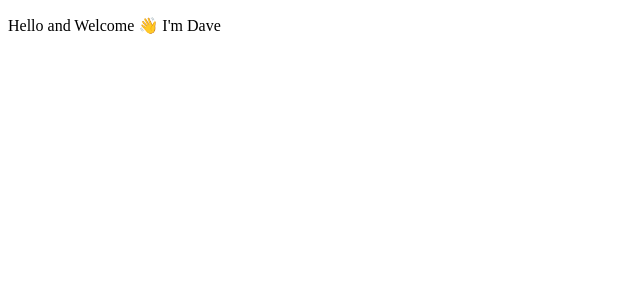
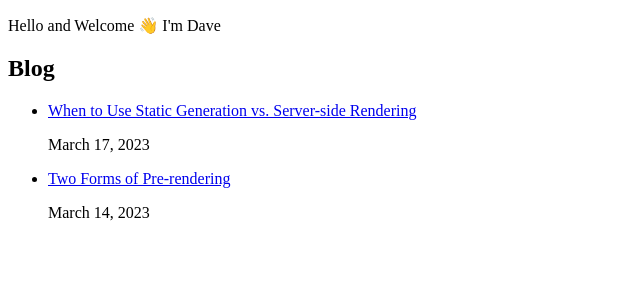
Before and after one commit to jawdat89/next-blog, a Next.js app: page / in a window 1280 px wide. Shown: the top 300 px of the page, without its empty margins (0-640 px from the left). Built offline with nearby package versions, Linux system fonts and the light colour scheme.

Commit message:
Posts list

```diff
--- /dev/null
+++ b/app/components/ListItem.tsx
@@ -0,0 +1,24 @@
+import Link from "next/link";
+import getFormattedDate from "@/lib/getFormattedDate";
+
+type Props = {
+  post: BlogPost;
+};
+
+export default function ListItem({ post }: Props) {
+  const { id, title, date } = post;
+
+  const formattedDate = getFormattedDate(date);
+  return (
+    <li className="mt-4 text-2xl dark:text-white/90" key={id}>
+      <Link
+        className="underline hover:text-black/70 dark:hover:text-white"
+        href={`/posts/${id}`}
+      >
+        {title}
+      </Link>
+      <br />
+      <p className="text-sm mt-1">{formattedDate}</p>
+    </li>
+  );
+}
--- /dev/null
+++ b/app/components/Posts.tsx
@@ -0,0 +1,17 @@
+import { getSortedPostsData } from "@/lib/posts";
+import ListItem from "./ListItem";
+
+export default function Posts() {
+  const posts = getSortedPostsData();
+
+  return (
+    <section className="mt-6 mx-auto max-w-2xl">
+      <h2 className="text-4xl font-bold dark:text-white/90">Blog</h2>
+      <ul className="w-full">
+        {posts.map((post) => (
+          <ListItem key={post.id} post={post} />
+        ))}
+      </ul>
+    </section>
+  );
+}
--- a/app/page.tsx
+++ b/app/page.tsx
@@ -1,3 +1,5 @@
+import Posts from "./components/Posts";
+
 export default function Home() {
   return (
     <main className="px-6 mx-auto">
@@ -7,6 +9,8 @@ export default function Home() {
           I'm <span className="font-bold">Dave</span>
         </span>
       </p>
+
+      <Posts />
     </main>
   );
 }
--- a/blogposts/pre-rendering.md
+++ b/blogposts/pre-rendering.md
@@ -1,6 +1,6 @@
 ---
 title: 'Two Forms of Pre-rendering'
-data: '2023-03-14'
+date: '2023-03-14'
 ---
 
 Next.js has two forms of pre-rendering: **Static Generation** and **Server-side Rendering**. The difference is in **when** it generates the HTML for a page.
--- /dev/null
+++ b/lib/getFormattedDate.ts
@@ -0,0 +1,5 @@
+export default function getFormattedDate(dateString: string): string {
+  return new Intl.DateTimeFormat("en-US", { dateStyle: "long" }).format(
+    new Date(dateString)
+  );
+}
--- a/types.d.ts
+++ b/types.d.ts
@@ -1,4 +1,4 @@
-type Blogpost = {
+type BlogPost = {
   id: string;
   title: string;
   date: string;
```
